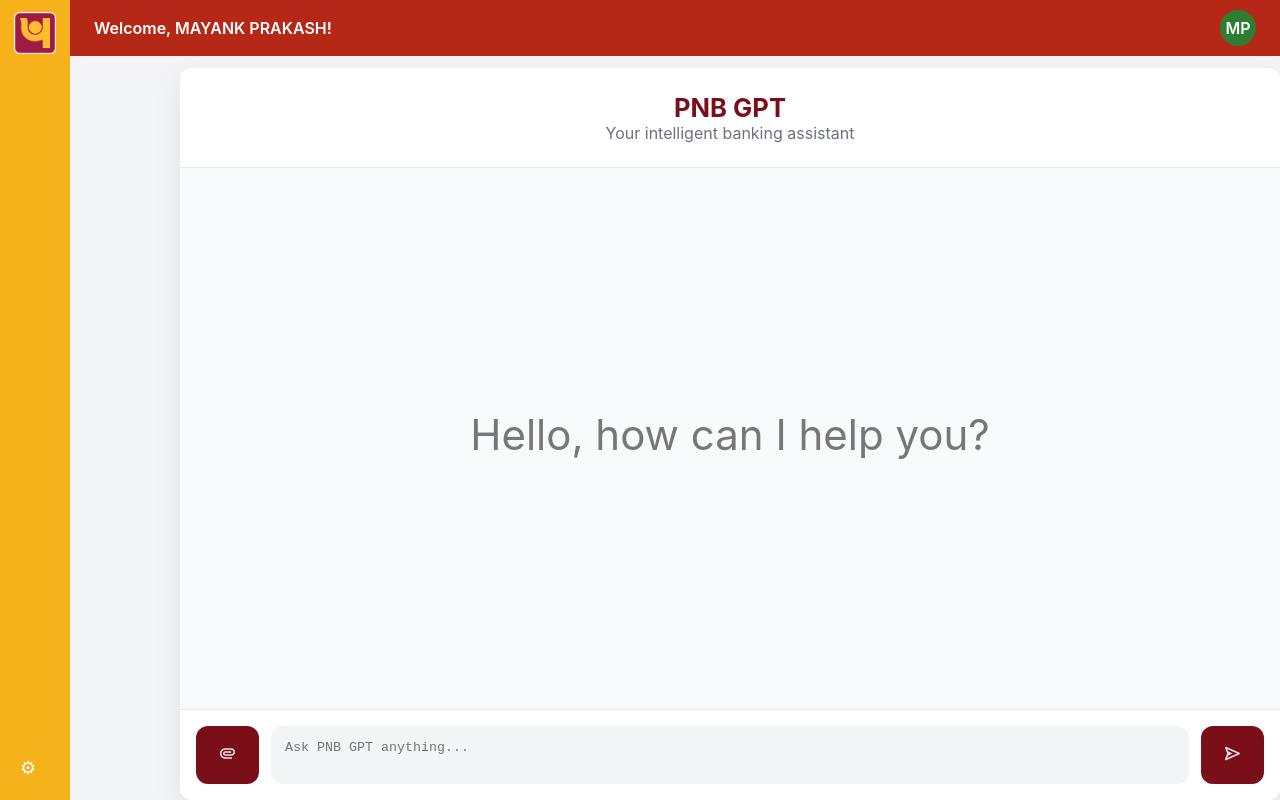
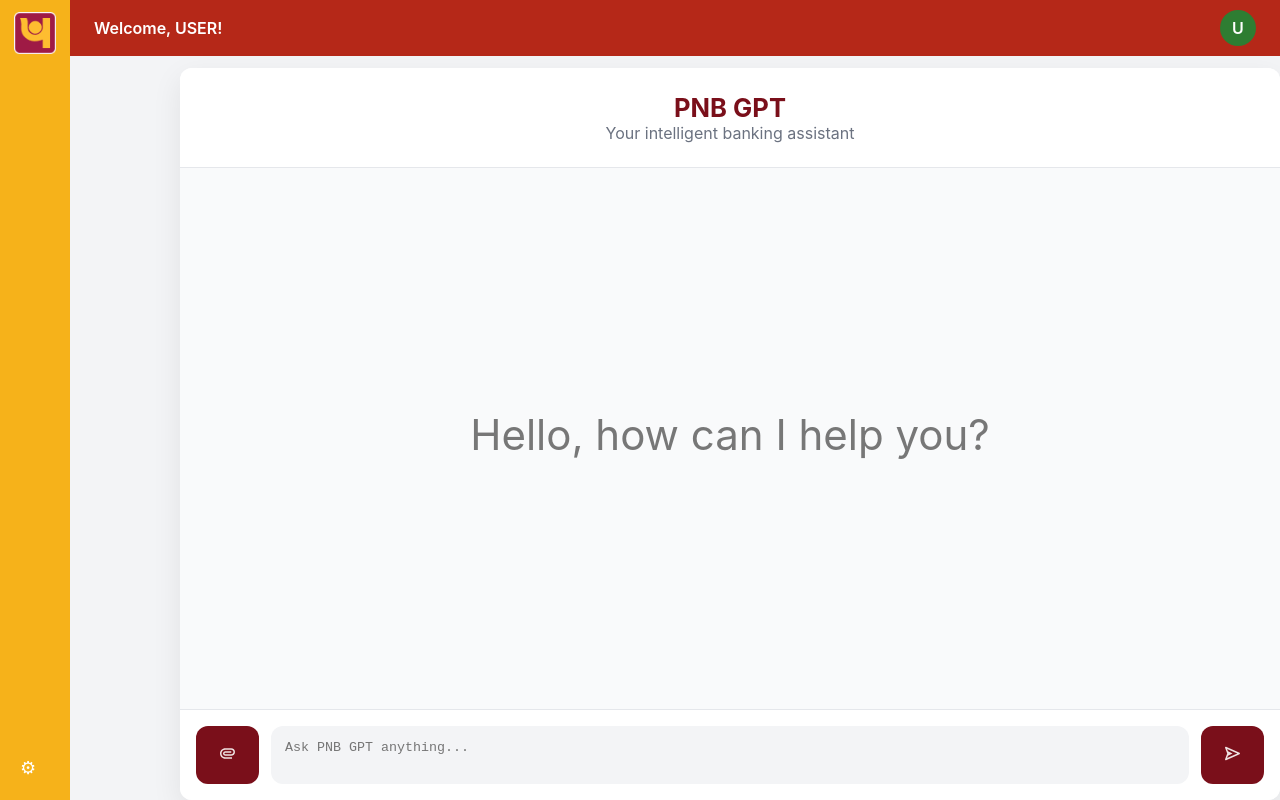
Before and after one commit to ByteForge-MP/pnb-coreai-frontend, a React (Vite) app: page / in a window 1280 px wide. Built offline with nearby package versions, Linux system fonts and the light colour scheme.

Commit message:
name change

```diff
--- a/src/features/chat/components/Dashboard.tsx
+++ b/src/features/chat/components/Dashboard.tsx
@@ -16,8 +16,8 @@
       <main className="main">
 
         <div className="topbar">
-          <span>Welcome, MAYANK PRAKASH!</span>
-          <div className="avatar">MP</div>
+          <span>Welcome, USER!</span>
+          <div className="avatar">U</div>
         </div>
 
         <div className="dashboard-content">
```
